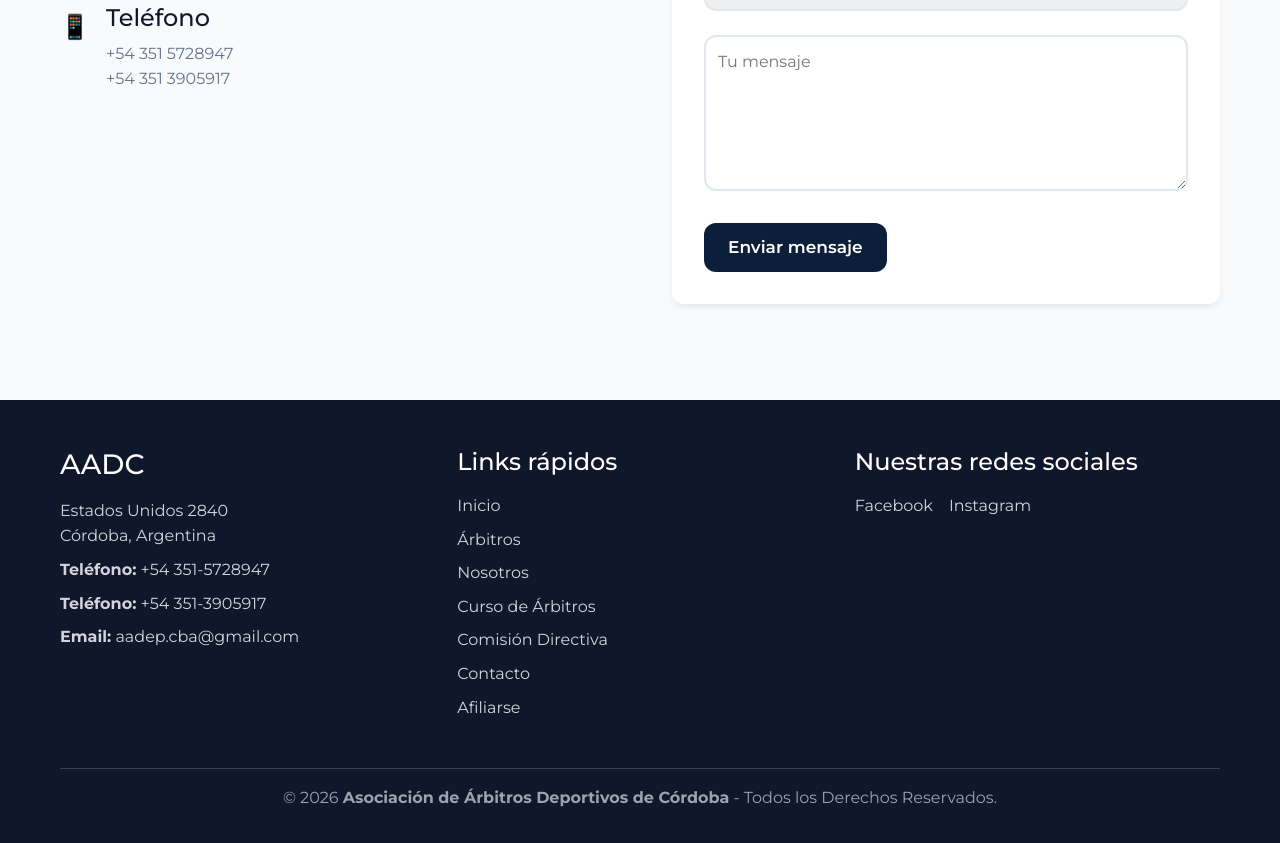
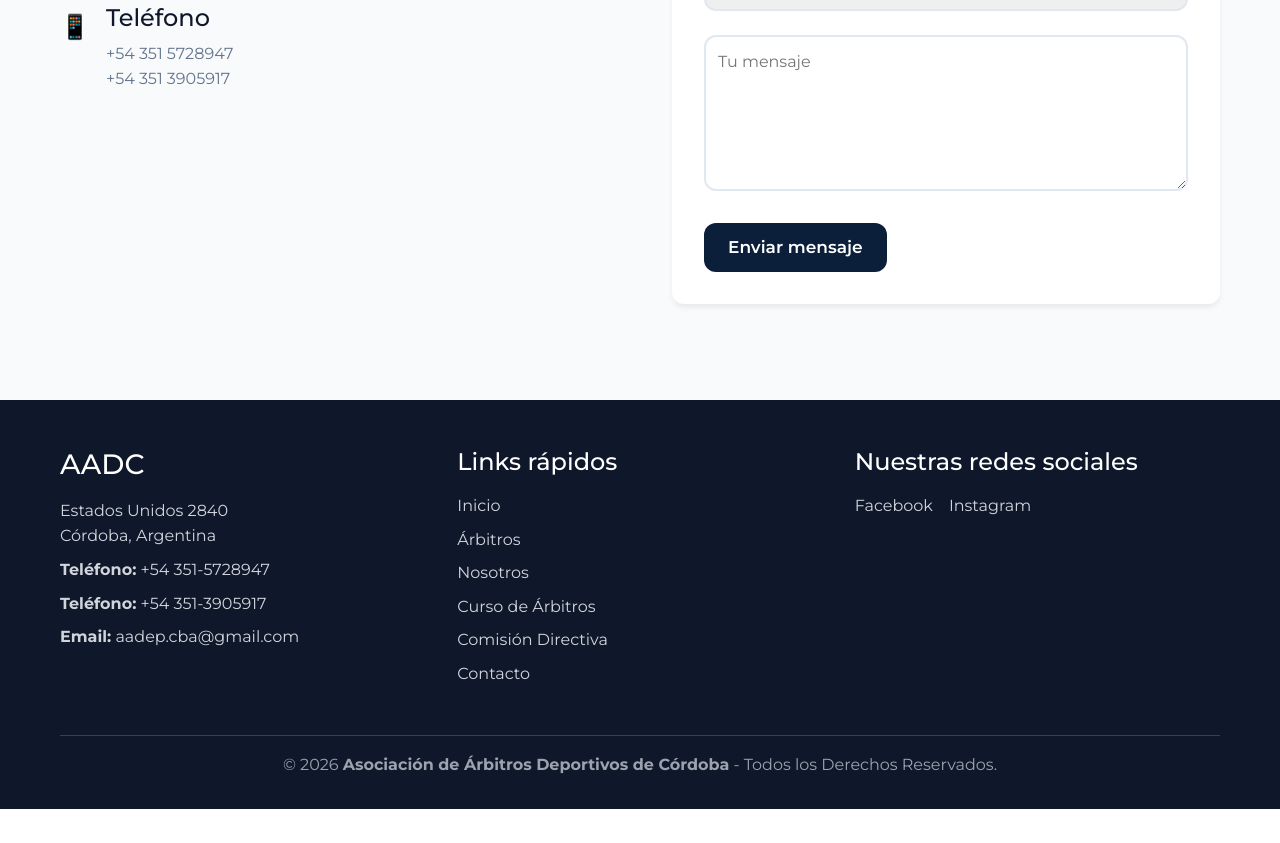
Before and after one commit to GuadaMachado193/aadep_landing, a React (Create React App) app: page / in a window 1280 px wide. Shown: the part 6973-7816 px from the top of the page. After the commit the page ends 7782 px from the top, so only its background shows below. Built offline with nearby package versions, Linux system fonts and the light colour scheme.

Commit message:
Remove 'Afiliarse' link from footer

```diff
--- a/src/components/Footer.jsx
+++ b/src/components/Footer.jsx
@@ -22,7 +22,6 @@ export default function Footer() {
               <li><a href="#curso">Curso de Árbitros</a></li>
               <li><a href="#comision">Comisión Directiva</a></li>
               <li><a href="#contacto">Contacto</a></li>
-              <li><a href="#afiliacion">Afiliarse</a></li>
             </ul>
           </div>
 
```
